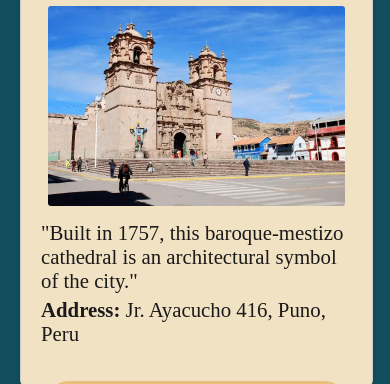
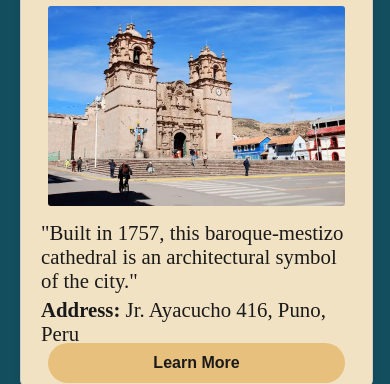
Before and after one commit to byui-Hera/wdd231, a plain HTML site: page chamber/discover.html in a window 390 px wide. Shown: the part 392-776 px from the top of the page. Drawn offline with Linux system fonts and the light colour scheme; a web font is replaced by a local one.

Commit message:
save the changes

```diff
--- a/chamber/styles/discover.css
+++ b/chamber/styles/discover.css
@@ -392,26 +392,31 @@ h1 {
 }
 
 
+/* Style the button */
 .info button {
     grid-column: 1 / -1;
-    width: 70%;
-    /* Default width for larger screens */
+    width: 90%;
+    /* Ensure consistent width */
     height: 40px;
-    /* Increased height for better touch target */
-    margin: 0 auto;
-    /* Center the button horizontally and add spacing above */
+    /* Slightly increase height for better touch target */
+    margin: auto;
+    /* Center the button horizontally */
     display: flex;
     align-items: center;
     justify-content: center;
-    /* Center the link inside the button */
     background-color: var(--tertiaryColor);
     border: none;
     border-radius: 30px;
-    padding: 10px;
-    /* Added padding for better touch area */
+    padding: 10px 20px;
+    /* Add padding for better touch area */
     cursor: pointer;
     position: relative;
-    /* Allow positioning adjustments */
+    top: 40%;
+    /* Adjust the button's vertical position */
+    transform: translateY(-60%);
+    /* Move the button slightly upward */
+    transition: background-color 0.3s ease, transform 0.2s ease;
+    /* Add smooth hover effect */
 }
 
 /* Style the link inside the button */
@@ -423,37 +428,39 @@ h1 {
     color: var(--blackText);
     font-size: 1rem;
     padding: 5px 10px;
-    /* Add padding inside the link for spacing */
+    /* Add padding for spacing */
     display: inline-block;
-    /* Ensure the padding is applied properly */
 }
 
 /* Add hover effect for better user experience */
 .info button:hover {
     background-color: var(--secondaryColor);
-    transition: background-color 0.3s ease;
+    transform: translateY(-60%) scale(1.05);
+    /* Slightly enlarge the button on hover */
 }
 
 /* Adjust the button for smaller screens */
 @media (max-width: 768px) {
     .info button {
-        margin-top: 30px;
-        /* Add more spacing above the button */
         width: 80%;
         /* Adjust width for smaller screens */
+        top: 40%;
+        /* Ensure vertical centering */
+        transform: translateY(-60%);
+        /* Maintain vertical alignment */
     }
 }
 
 @media (max-width: 480px) {
     .info button {
-        margin-top: 40px;
-        /* Further increase spacing above the button */
         width: 90%;
         /* Make the button wider for very small screens */
+        top: 40%;
+        /* Ensure vertical centering */
+        transform: translateY(-60%);
+        /* Maintain vertical alignment */
     }
 }
-
-
 /* General heading styles */
 h1 {
     font-size: 3rem;
```
